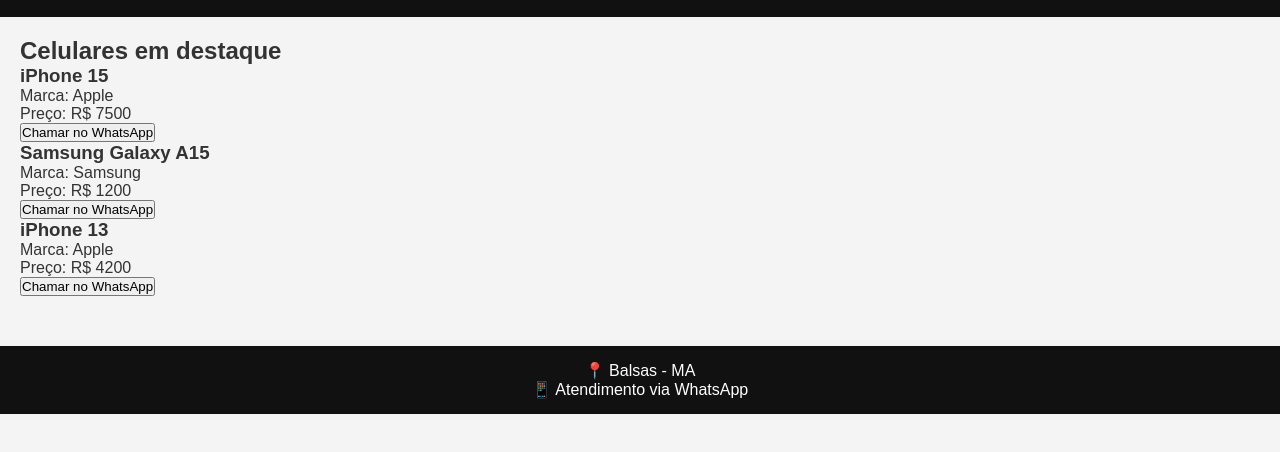
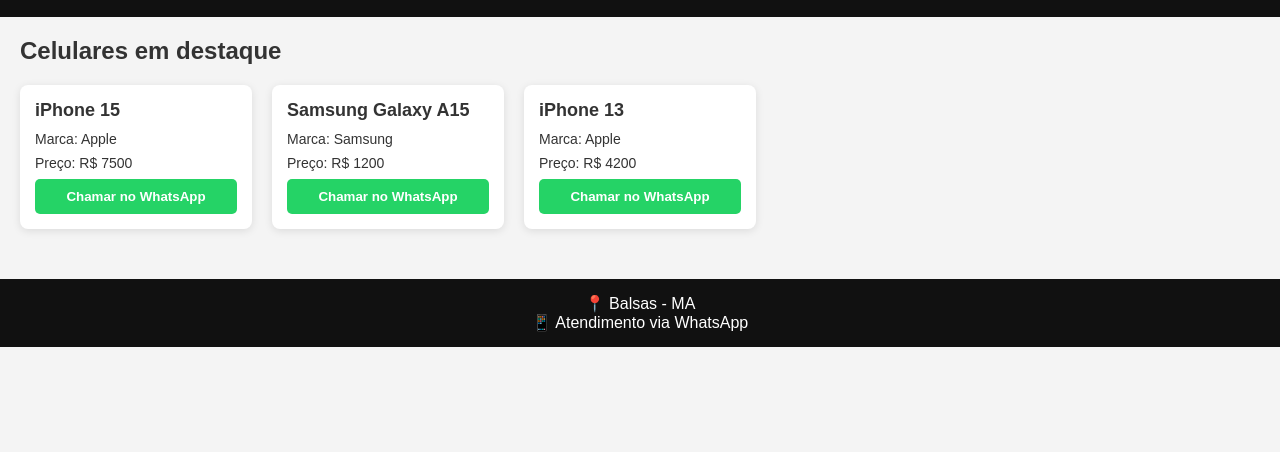
Before and after one commit to lupepdn/Casa-do-Celular, a plain HTML site: page frontend/index.html in a window 1280 px wide. Shown: the part 78-530 px from the top of the page. Drawn offline with Linux system fonts and the light colour scheme.

Commit message:
melhora layout da vitrine com cards de produto

```diff
--- a/frontend/css/styles.css
+++ b/frontend/css/styles.css
@@ -31,3 +31,42 @@
   text-align: center;
   padding: 15px;
 }
+
+.product-list {
+  display: grid;
+  grid-template-columns: repeat(auto-fill, minmax(220px, 1fr));
+  gap: 20px;
+  margin-top: 20px;
+}
+
+.product {
+  background-color: #fff;
+  border-radius: 8px;
+  padding: 15px;
+  box-shadow: 0 2px 8px rgba(0,0,0,0.1);
+}
+
+.product h3 {
+  margin-bottom: 10px;
+  font-size: 18px;
+}
+
+.product p {
+  margin-bottom: 8px;
+  font-size: 14px;
+}
+
+.product button {
+  width: 100%;
+  padding: 10px;
+  background-color: #25D366;
+  color: #fff;
+  border: none;
+  border-radius: 5px;
+  cursor: pointer;
+  font-weight: bold;
+}
+
+.product button:hover {
+  background-color: #1ebe5d;
+}
```
